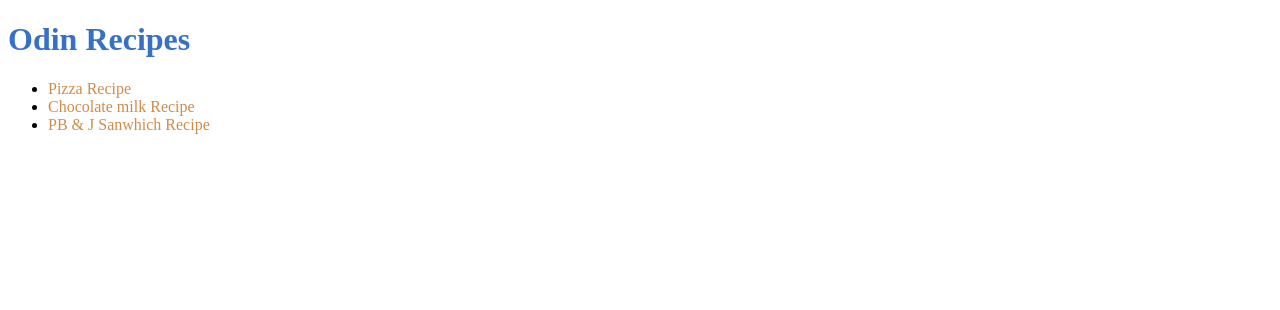
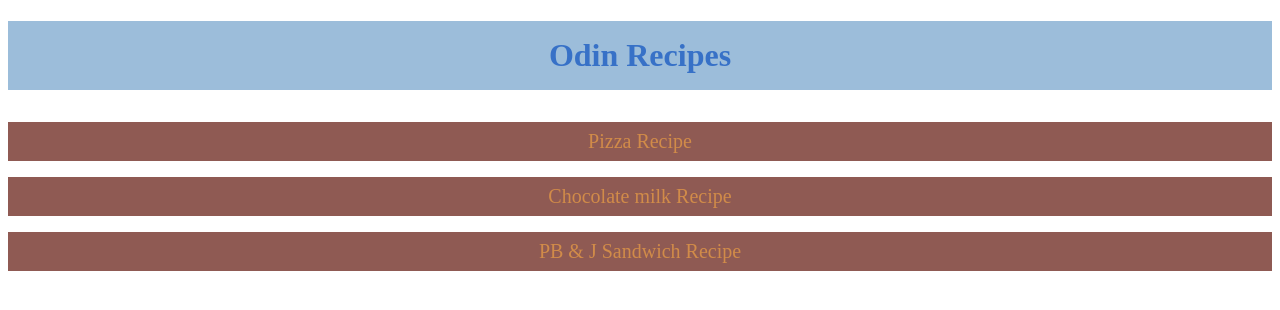
Before and after one commit to DeterminedBoar/odin-recipes, a plain HTML site: page index.html in a window 1280 px wide. Drawn offline with Linux system fonts and the light colour scheme.

Commit message:
Add more styles to elements of index.html
Add padding and margin to all elements.
Change color of background of the heading
and list of recipes.

```diff
--- a/index.html
+++ b/index.html
@@ -7,11 +7,11 @@
     <title>Odin Recipes</title>
 </head>
 <body>
-    <h1>Odin Recipes</h1>
-    <ul>
+    <h1 class="home-header">Odin Recipes</h1>
+    <ul class="home-recipe-list">
         <li><a href="recipes/pizza.html">Pizza Recipe</a></li>
         <li><a href="recipes/chocolate_milk.html">Chocolate milk Recipe</a></li>
-        <li><a href="recipes/pbj.html">PB & J Sanwhich Recipe</a></li>
+        <li><a href="recipes/pbj.html">PB & J Sandwich Recipe</a></li>
     </ul>
 </body>
 </html>
--- a/style.css
+++ b/style.css
@@ -18,3 +18,23 @@ h4 {
 img {
     height: 250px;
 }
+
+.home-header {
+    text-align: center;
+    background-color: rgb(156, 189, 218);
+    padding: 1rem;
+}
+
+.home-recipe-list {
+    list-style: none;
+    padding: 10px 0;
+    text-align: center;
+}
+
+.home-recipe-list li {
+    background-color: rgb(143, 90, 83);
+    list-style: none;
+    padding: 0.5rem;
+    margin-bottom: 1rem;
+    font-size: 1.25em;
+}
```
